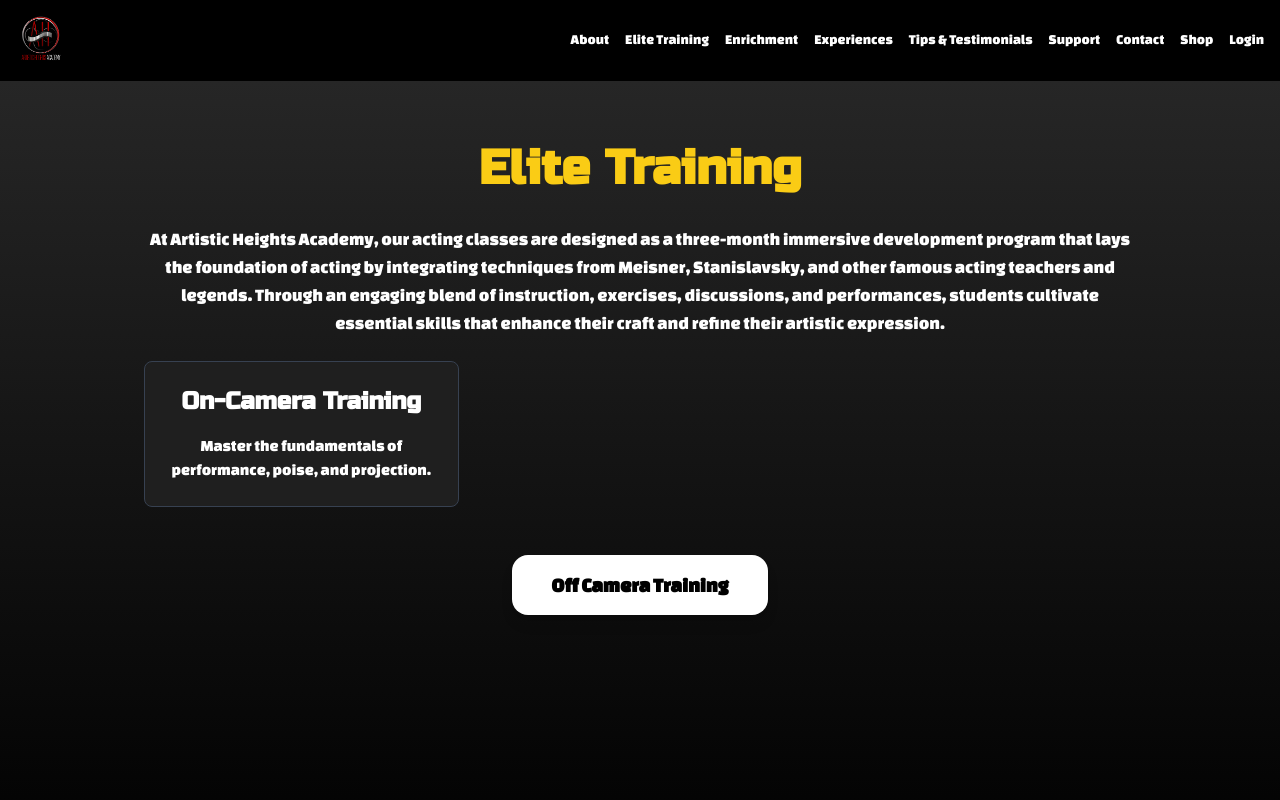
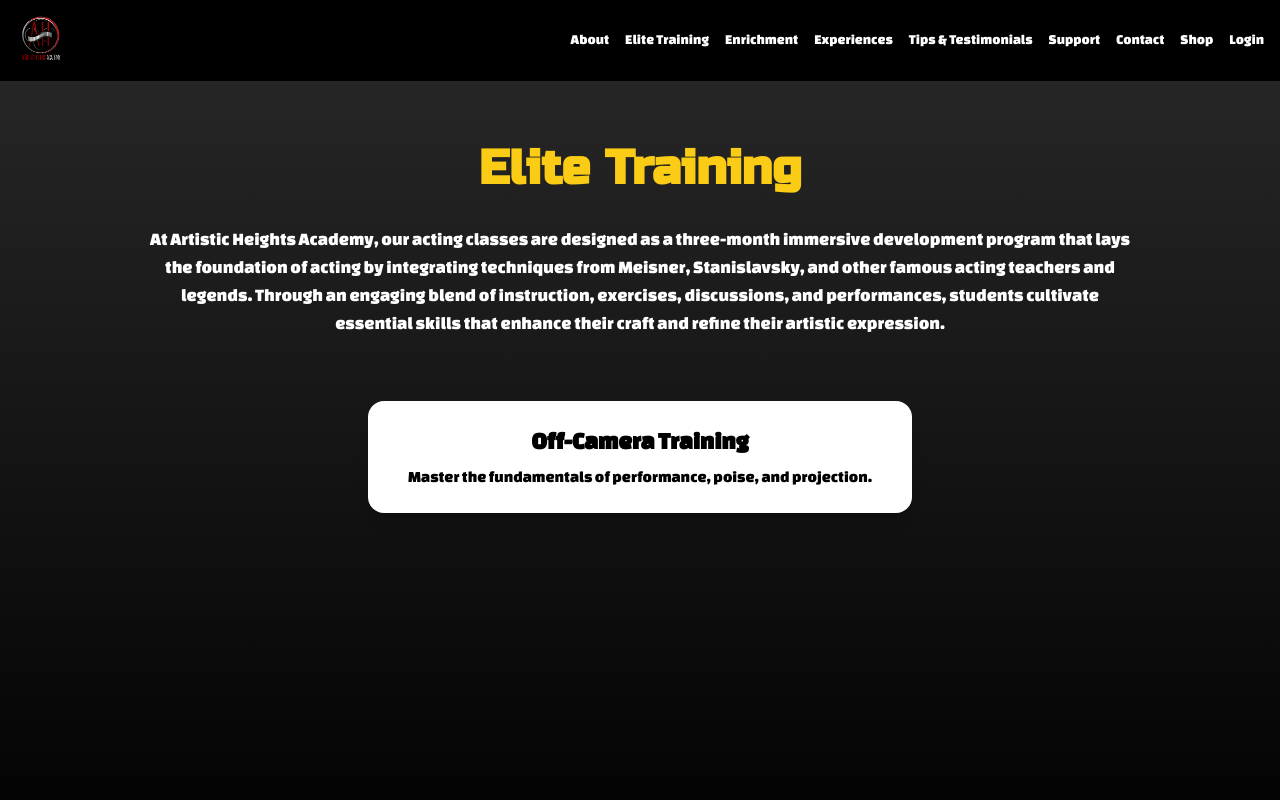
Before and after one commit to WHF-Post/aha-site-approval-v01, a Next.js app: page /elite-training in a window 1280 px wide. Shown: the top 800 px of the page. Built offline with nearby package versions, Linux system fonts and the light colour scheme.

Commit message:
Update Elite Training page: center Off-Camera Training button with description

```diff
--- a/app/elite-training/page.tsx
+++ b/app/elite-training/page.tsx
@@ -2,63 +2,29 @@
 
 import { useState } from 'react';
 
-const trainingOptions = [
-	{
-		title: 'On-Camera Training',
-		description: 'Master the fundamentals of performance, poise, and projection.',
-	}
-];
-
 export default function Elite_Training() {
-	const [showComingSoon, setShowComingSoon] = useState(false);
-
 	return (
 		<div className="flex flex-col min-h-screen bg-gradient-to-b from-neutral-800 to-black">
 			<main className="px-4 py-16 max-w-5xl mx-auto text-center flex-grow">
 				<h1 className="text-5xl font-bold mb-8 text-center text-yellow-400">Elite Training</h1>
 				<p className="text-lg mb-6 text-white">
-				At Artistic Heights Academy, our acting classes are designed as a three-month immersive development program that lays the foundation of acting by integrating techniques from Meisner, Stanislavsky, and other famous acting teachers and legends.
-				Through an engaging blend of instruction, exercises, discussions, and performances, students cultivate essential skills that enhance their craft and refine their artistic expression.
-
+					At Artistic Heights Academy, our acting classes are designed as a three-month immersive development program that lays the foundation of acting by integrating techniques from Meisner, Stanislavsky, and other famous acting teachers and legends. Through an engaging blend of instruction, exercises, discussions, and performances, students cultivate essential skills that enhance their craft and refine their artistic expression.
 				</p>
 
-				<div className="grid grid-cols-1 sm:grid-cols-2 lg:grid-cols-3 gap-6 mb-12">
-					{trainingOptions.map((option, index) => (
-						<div
-							key={index}
-							className="bg-[#1f1f1f] p-6 rounded-lg text-center border border-gray-700 hover:border-yellow-400 transition"
-						>
-							<h2 className="text-2xl font-semibold text-white russo">{option.title}</h2>
-							<p className="mt-4 text-white">{option.description}</p>
-						</div>
-					))}
+				{/* Centered Off-Camera Training Button */}
+				<div className="flex justify-center mt-16">
+					<a
+						href="https://forms.fillout.com/t/oFkCqDRBKxus"
+						target="_blank"
+						rel="noopener noreferrer"
+						className="flex flex-col items-center px-10 py-6 bg-white text-black font-bold rounded-2xl shadow-lg hover:bg-yellow-500 transition text-2xl"
+					>
+						Off-Camera Training
+						<span className="text-base font-normal mt-2">
+							Master the fundamentals of performance, poise, and projection.
+						</span>
+					</a>
 				</div>
-
-				{/* Off Camera Training Button */}
-				<div className="flex justify-center">
-					<button
-						onClick={() => setShowComingSoon(true)}
-						className="px-10 py-4 bg-white text-black font-semibold rounded-2xl shadow-lg hover:bg-yellow-500 transition text-xl"
-					>
-						Off Camera Training
-					</button>
-				</div>
-
-				{/* Coming Soon Popup */}
-				{showComingSoon && (
-					<div className="fixed inset-0 bg-black bg-opacity-70 flex items-center justify-center z-50">
-						<div className="bg-white text-black p-8 rounded-xl max-w-md text-center relative">
-							<button
-								onClick={() => setShowComingSoon(false)}
-								className="absolute top-2 right-3 text-black text-xl hover:text-yellow-400"
-							>
-								&times;
-							</button>
-							<h2 className="text-2xl font-bold mb-4">Coming Soon</h2>
-							<p className="mb-4">Off Camera Training will be available soon. Stay tuned!</p>
-						</div>
-					</div>
-				)}
 			</main>
 		</div>
 	);
```
